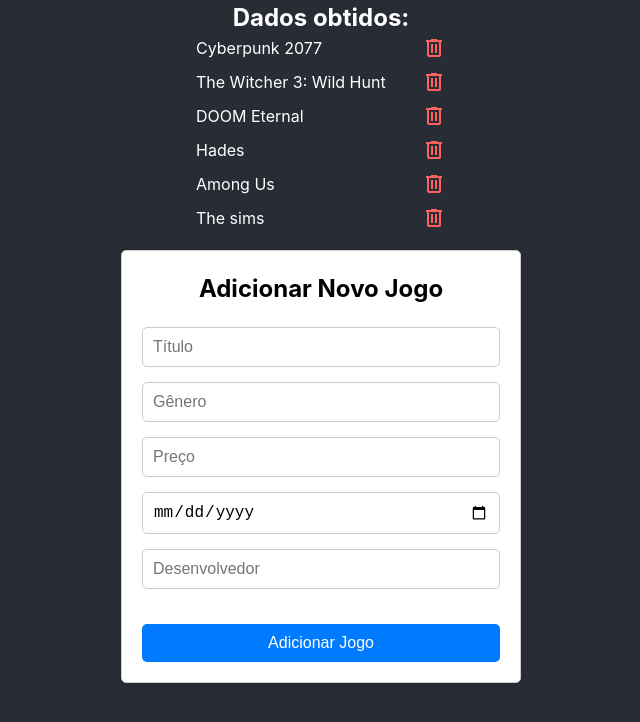
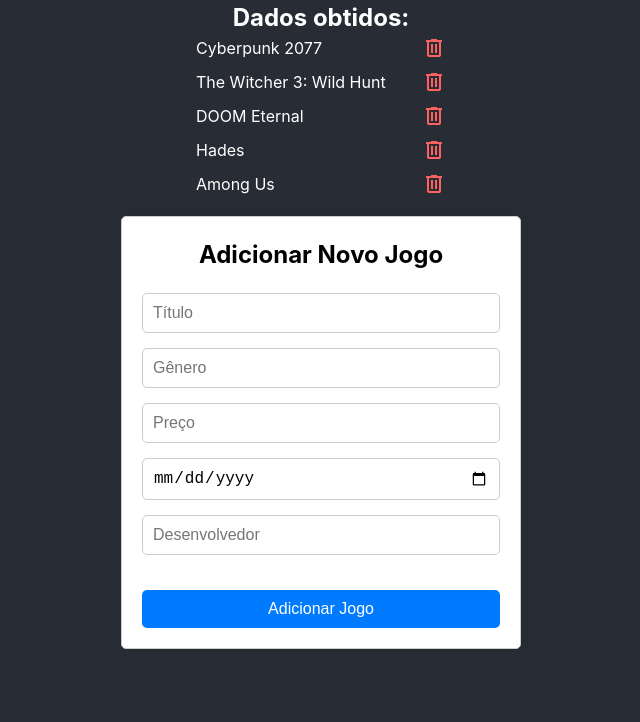
Before and after one commit to igorfonseca05/React-study, a React (Vite) app in the folder requisicoes/: page / in a window 1280 px wide. Shown: the top 722 px of the page, without its empty margins (319-959 px from the left). Built offline with nearby package versions, Linux system fonts and the light colour scheme; data requests are answered from the project's data file.

Commit message:
continuando estudos de requisições em react

```diff
--- a/requisicoes/data/db.json
+++ b/requisicoes/data/db.json
@@ -39,14 +39,6 @@
       "price": 4.99,
       "releaseDate": "2018-11-16",
       "developer": "Innersloth"
-    },
-    {
-      "title": "The sims",
-      "genre": "Real life",
-      "price": "56",
-      "releaseDate": "2006-02-15",
-      "developer": "Electronics Arts",
-      "id": 6
     }
   ]
 }
--- a/requisicoes/src/App.jsx
+++ b/requisicoes/src/App.jsx
@@ -13,6 +13,8 @@
   const [price, setPrice] = useState('')
   const [releaseDate, setReleaseData] = useState('')
   const [developer, setDeveloper] = useState('')
+
+  const [removedData, setRemovedData] = useState('')
 
 
   // async function handleForm(e) {
@@ -66,7 +68,7 @@
     }
 
     getData()
-  }, [])
+  }, [removedData])
 
   async function handleForm(e) {
     e.preventDefault()
@@ -124,6 +126,12 @@
       }
 
       toast.success('Dado removido')
+      setRemovedData(await res.json())
+
+      // Adicionando busca dinamica
+
+
+
     } catch (error) {
       toast.error(error.message)
     }
```
